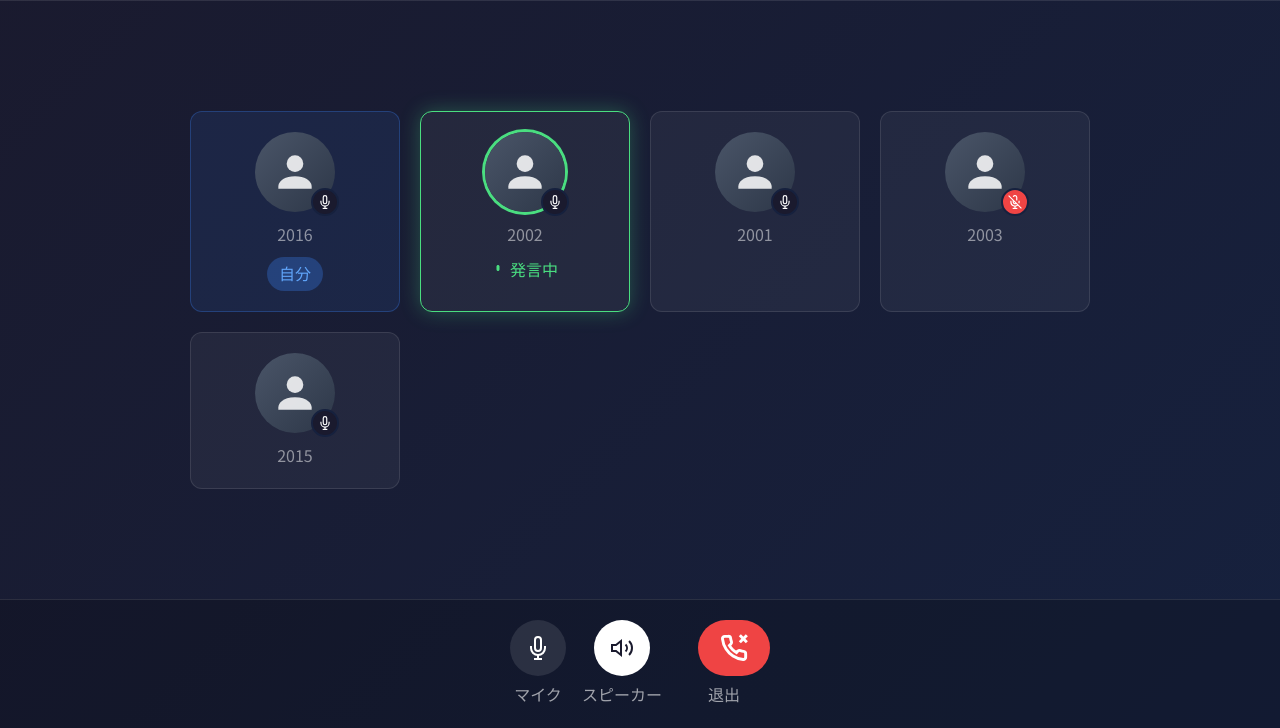
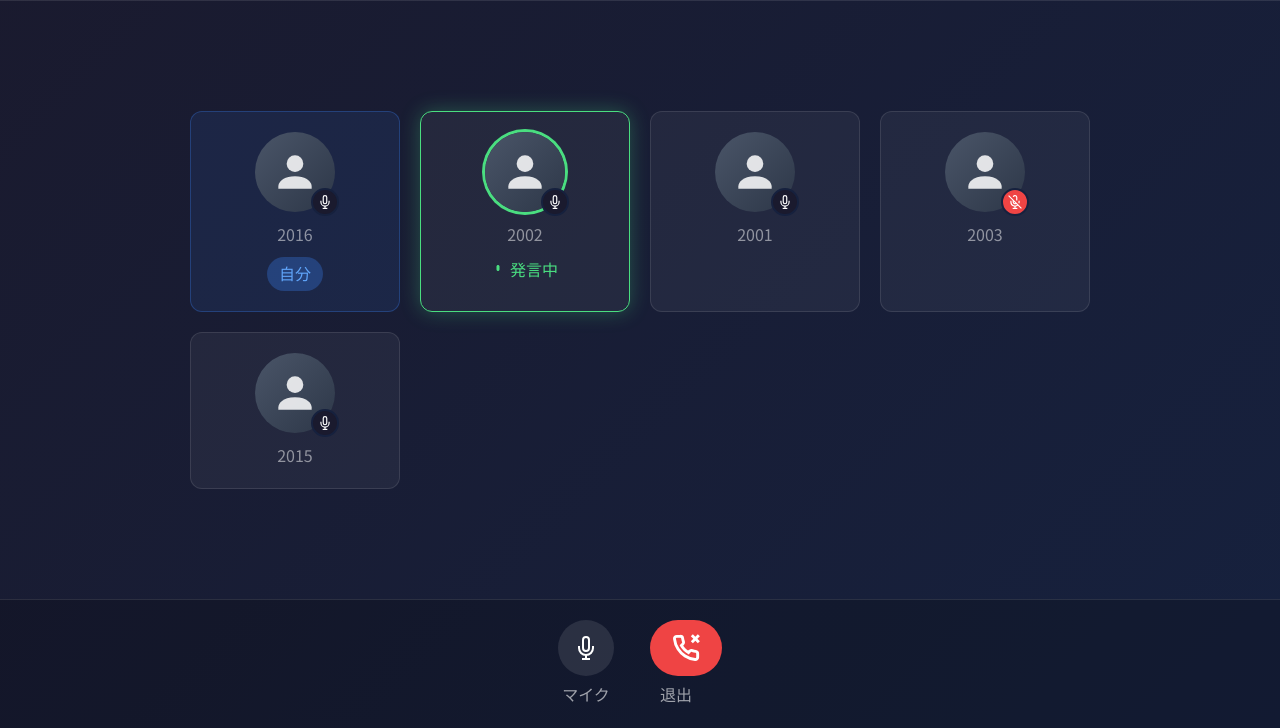
Before and after one commit to hiranuma-shuya/tbeye-ui, a website: page group-call.html in a window 1280 px wide. Shown: the part 72-800 px from the top of the page. Drawn offline with Linux system fonts and the light colour scheme.

Commit message:
Remove speaker control from group call interface for a cleaner layout

```diff
--- a/group-call.html
+++ b/group-call.html
@@ -417,17 +417,6 @@
       </div>
 
       <div class="control-group">
-        <button class="control-btn is-active" id="btn-speaker" title="スピーカー">
-          <svg viewBox="0 0 24 24" fill="none" stroke="currentColor" stroke-width="2">
-            <polygon points="11 5 6 9 2 9 2 15 6 15 11 19 11 5"/>
-            <path d="M19.07 4.93a10 10 0 0 1 0 14.14"/>
-            <path d="M15.54 8.46a5 5 0 0 1 0 7.07"/>
-          </svg>
-        </button>
-        <span class="control-label">スピーカー</span>
-      </div>
-
-      <div class="control-group">
         <button class="control-btn-end" id="btn-leave" title="退出" onclick="location.href='sip-groups.html'">
           <svg viewBox="0 0 24 24" fill="none" stroke="currentColor" stroke-width="2.5">
             <path d="M10.68 13.31a16 16 0 0 0 3.41 2.6l1.27-1.27a2 2 0 0 1 2.11-.45 12.84 12.84 0 0 0 2.81.7 2 2 0 0 1 1.72 2v3a2 2 0 0 1-2.18 2 19.79 19.79 0 0 1-8.63-3.07 19.42 19.42 0 0 1-6-6 19.79 19.79 0 0 1-3.07-8.67A2 2 0 0 1 4.11 2h3a2 2 0 0 1 2 1.72 12.84 12.84 0 0 0 .7 2.81 2 2 0 0 1-.45 2.11L8.09 9.91a16 16 0 0 0 2.59 3.4z"/>
@@ -480,11 +469,6 @@
       }
     });
 
-    // Speaker toggle
-    const btnSpeaker = document.getElementById('btn-speaker');
-    btnSpeaker.addEventListener('click', function() {
-      this.classList.toggle('is-active');
-    });
   </script>
 </body>
 </html>
```
